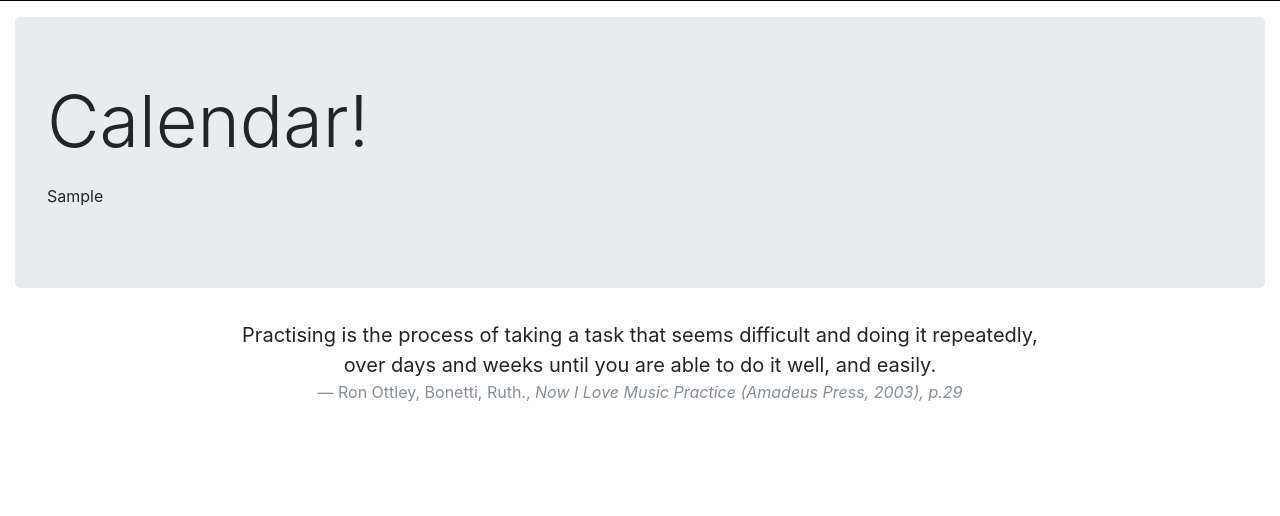
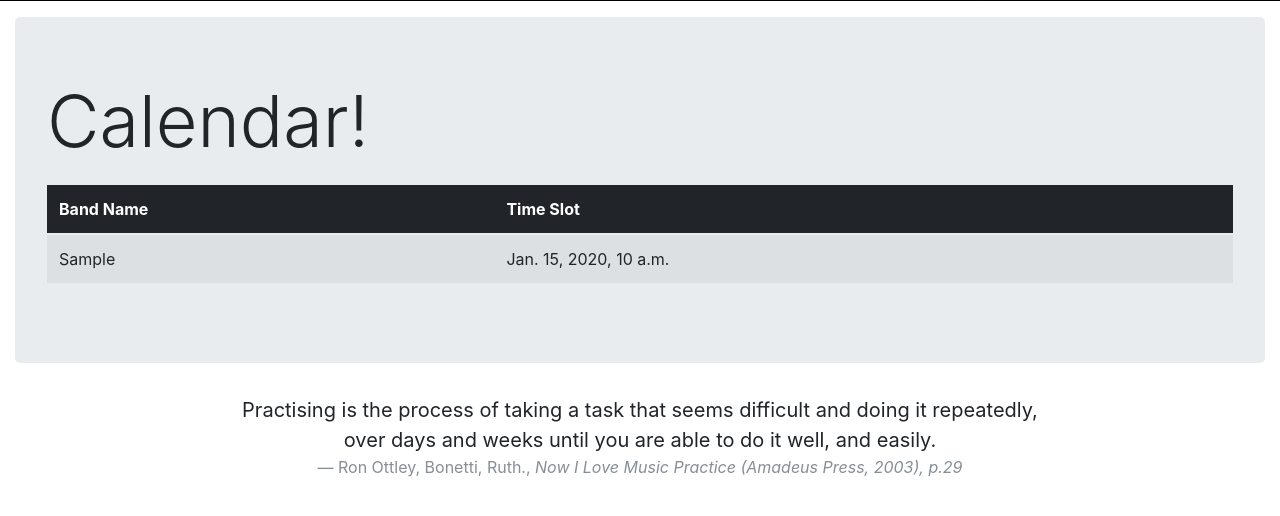
Before and after one commit to djb1815/Essex-MuSoc, a Django app: template musoc_web/schedule/templates/schedule/calendar.html in a window 1280 px wide. Shown: the part 151-667 px from the top of the page. Run offline with Django 3.2, Linux system fonts and the light colour scheme; tables that the repository leaves empty hold one stand-in row (values such as "Sample post"); the template is opened without the code that fills it: values that come from a table or form of the project are taken from there, most other values are stand-ins (such as "Sample title", 1, 10 or a date in 2020); some libraries are stand-ins or nearby versions.

Commit message:
display event data in table
simple table displaying 2 items from each model instance. More to be added later.

```diff
--- a/musoc_web/schedule/templates/schedule/calendar.html
+++ b/musoc_web/schedule/templates/schedule/calendar.html
@@ -5,10 +5,25 @@
 {% block announce %}
     <div class="jumbotron">
         <h1 class="display-3 mb-4">Calendar!</h1>
-        <p>
-        	{% for field in output %}
-        		{{ field.reserved_for }}
-        	{% endfor %}
-        </p>
+        <table class="table table-responsive table-striped">
+        	<thead class="thead-inverse">
+	        	<tr>
+	        		<th>Band Name</th>
+	        		<th>Time Slot</th>
+	        	</tr>
+	        </thead>
+	        <tbody>
+	        	{% for field in output %}
+	        	<tr>
+	        		<td>
+			        	{{ field.reserved_for }}
+		        	</td>
+		        	<td>
+		        		{{ field.time_slot }}
+		        	</td>
+		        </tr>
+		        {% endfor %}
+	    	</tbody>
+        </table>
     </div>
 {% endblock %}
```
